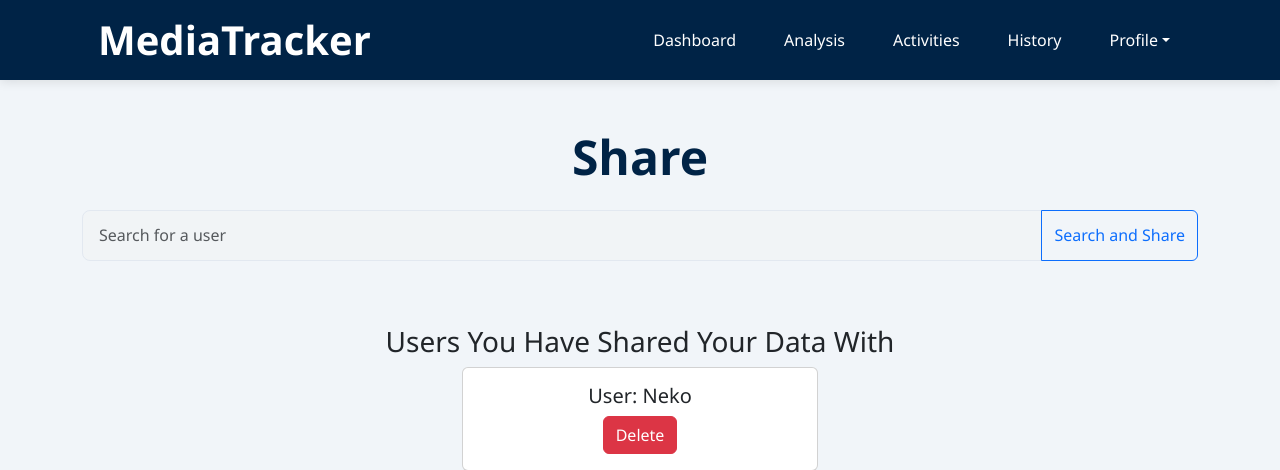
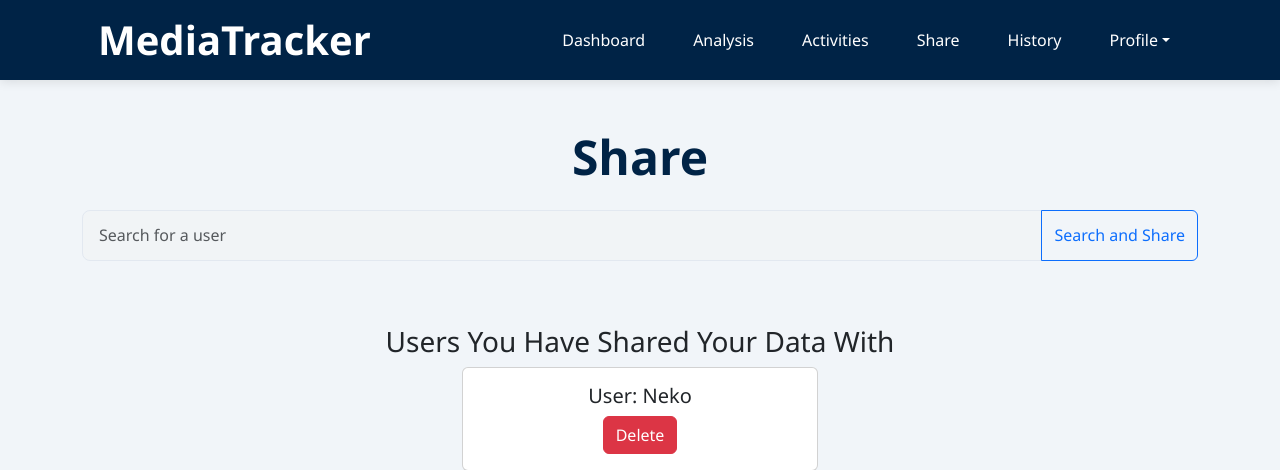
Before and after one commit to LeweiXu/CITS3403-Project, a Flask app: page /sharedata in a window 1280 px wide. Shown: the top 470 px of the page. Run offline with Flask 3, Linux system fonts and the light colour scheme; a user stored in the database is signed in; some libraries are stand-ins or nearby versions.

Commit message:
moved share button on header

```diff
--- a/app/templates/base.html
+++ b/app/templates/base.html
@@ -22,12 +22,12 @@
                             <li><a href="/dashboard">Dashboard</a></li>
                             <li><a href="/analysis">Analysis</a></li>
                             <li><a href="/activities">Activities</a></li>
+                            <li><a href="/sharedata">Share</a></li>
                             <li><a href="/viewdata">History</a></li>
                             <li class="dropdown">
                                 <a href="#" class="dropdown-toggle" data-bs-toggle="dropdown" aria-expanded="false">Profile</a>
                                 <ul class="dropdown-menu">
                                     <li><a class="dropdown-item" href="/advanced">Advanced</a></li>
-                                    <li><a class="dropdown-item" href="/sharedata">Share</a></li>
                                     <li><a class="dropdown-item" href="/logout">Logout</a></li>
                                 </ul>
                             </li>
```
